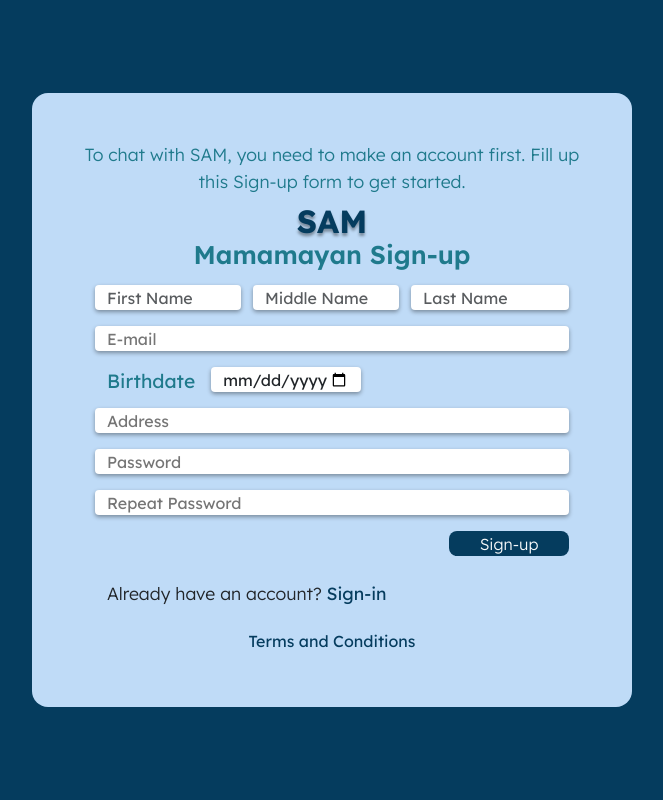
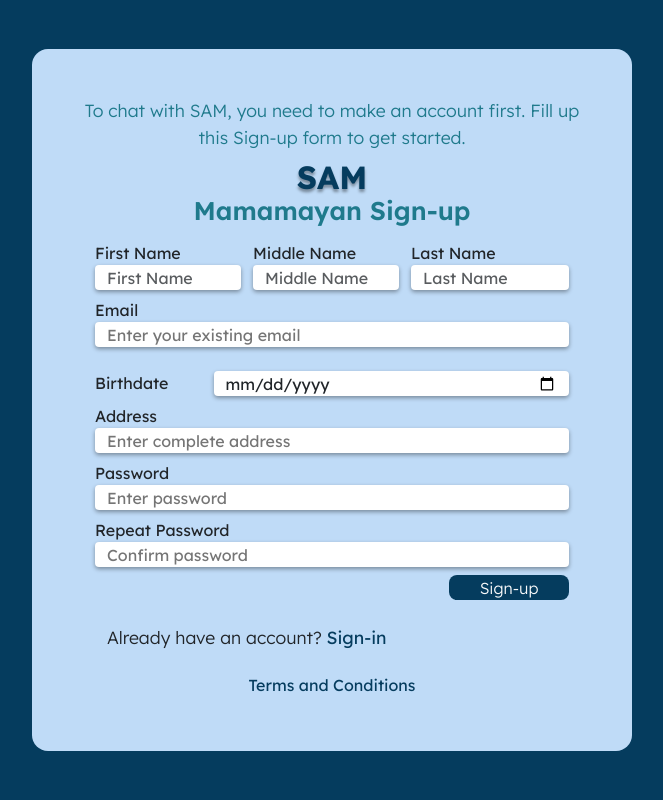
Before and after one commit to imangeluuh/SAM-barangay, a PHP site: page /resident/res_signup.php in a window 1280 px wide. Shown: the whole page, without its empty margins (308-971 px from the left). Run offline with PHP 8.4, Linux system fonts and the light colour scheme.

Commit message:
update res_signup.php

```diff
--- a/resident/res_signup.php
+++ b/resident/res_signup.php
@@ -86,38 +86,45 @@
                     <form action="" method="post">
                         <!-- Name field -->
                         <div class="row d-flex justify-content-between">
-                            <div class="form-outline col-4 mb-3 ps-0">
+                            <div class="form-outline col-4 mb-2 ps-0">
+                                <label for="f-name" class="f-name-label p-0 m-0">First Name</label>
                                 <input type="text" name="f-name" id="f-name" class="form-control border-0 rounded-1" placeholder="First Name" required="required">
                             </div>
-                            <div class="form-outline col-4 mb-3 ps-0">
+                            <div class="form-outline col-4 mb-2 ps-0">
+                                <label for="md-name" class="md-name-label p-0">Middle Name</label>
                                 <input type="text" name="md-name" id="md-name" class="form-control border-0 rounded-1" placeholder="Middle Name">
                             </div>
-                            <div class="form-outline col-4 mb-3 px-0">
+                            <div class="form-outline col-4 mb-2 px-0">
+                                <label for="last-name" class="last-name-label p-0">Last Name</label>
                                 <input type="text" name="l-name" id="l-name" class="form-control border-0 rounded-1" placeholder="Last Name" required="required">
                             </div>
                         </div>
                         <!-- Email field -->
-                        <div class="form-outline row mb-3">
-                            <input type="email" name="email" id="email" class="form-control-md border-0 rounded-1" placeholder="E-mail" required="required">
+                        <div class="form-outline row mb-4">
+                            <label for="email" class="email-label p-0">Email</label>
+                            <input type="email" name="email" id="email" class="form-control-md border-0 rounded-1" placeholder="Enter your existing email" required="required">
                         </div>
                         <!-- Birthdate field -->
-                        <div class="d-flex">
-                            <label for="birthdate" class="bdate-label">Birthdate</label>
-                            <div class="form-outline col-4 mb-3 ms-3">
+                        <div class="row d-flex justify-content-between">
+                            <label for="b-date" class="b-date-label col-3 mb-2 ps-0">Birthdate</label>
+                            <div class="form-outline col-9 mb-2 p-0">
                                 <input type="date" name="birthdate" id="birthdate" class="form-control border-0 rounded-1" required="required">
                             </div>
                         </div>
                         <!-- Address field -->
-                        <div class="form-outline row mb-3">
-                            <input type="text" name="address" id="address" class="form-control-md border-0 rounded-1" placeholder="Address" required="required">
+                        <div class="form-outline row mb-2">
+                            <label for="address" class="address-label p-0">Address</label>
+                            <input type="text" name="address" id="address" class="form-control-md border-0 rounded-1" placeholder="Enter complete address" required="required">
                         </div>
                         <!-- Password field -->
-                        <div class="form-outline row mb-3">
-                            <input type="password" name="password" id="password" class="form-control-md border-0 rounded-1" placeholder="Password" autocomplete="off" required="required">
+                        <div class="form-outline row mb-2">
+                            <label for="password" class="password-label p-0">Password</label>
+                            <input type="password" name="password" id="password" class="form-control-md border-0 rounded-1" placeholder="Enter password" autocomplete="off" required="required">
                         </div>
                         <!-- Password field -->
-                        <div class="form-outline row mb-3">
-                            <input type="password" name="rpassword" id="rpassword" class="form-control-md border-0 rounded-1" placeholder="Repeat Password" autocomplete="off" required="required">
+                        <div class="form-outline row mb-2">
+                            <label for="r-password" class="r-password-label p-0">Repeat Password</label>
+                            <input type="password" name="rpassword" id="rpassword" class="form-control-md border-0 rounded-1" placeholder="Confirm password" autocomplete="off" required="required">
                         </div>
                         <!-- <div class="row">
                             <a href="" class="text-end text-decoration-none forgot-password p-0 mb-3">Forgot Password</a>
```
